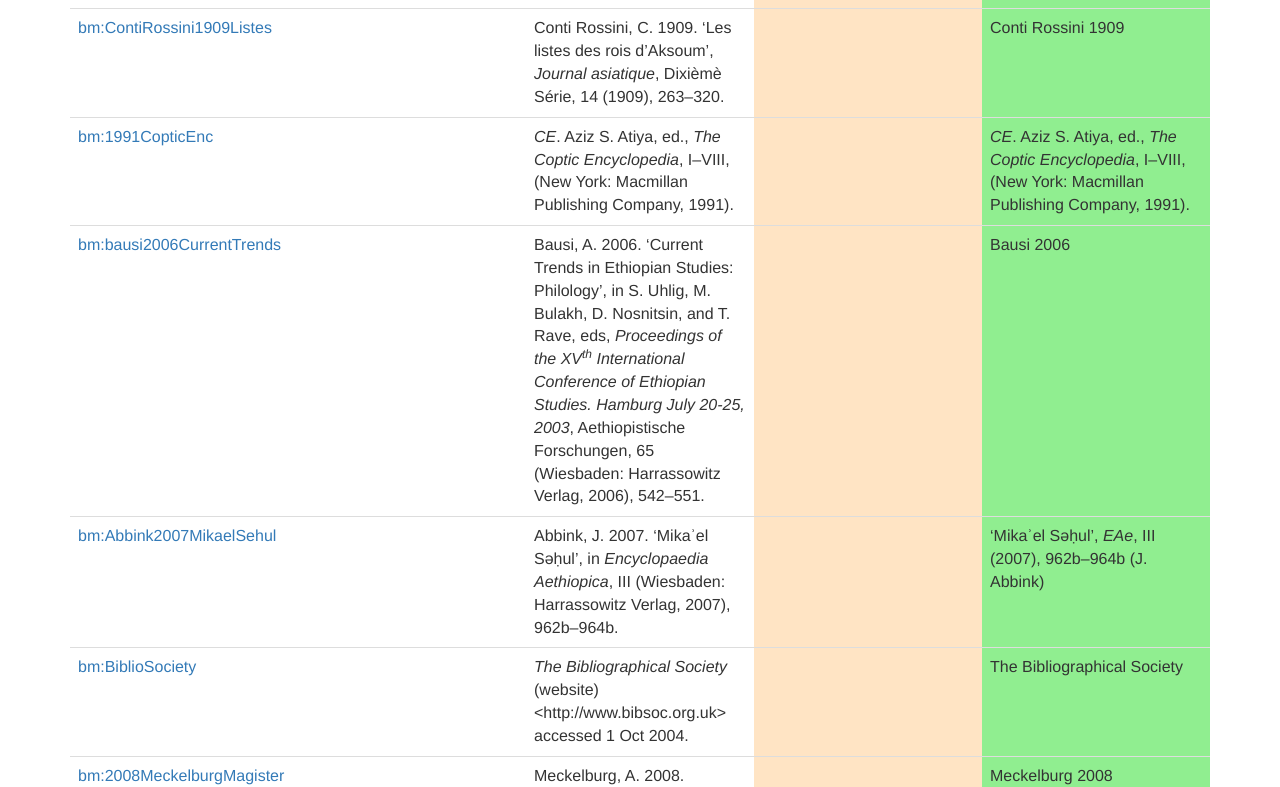
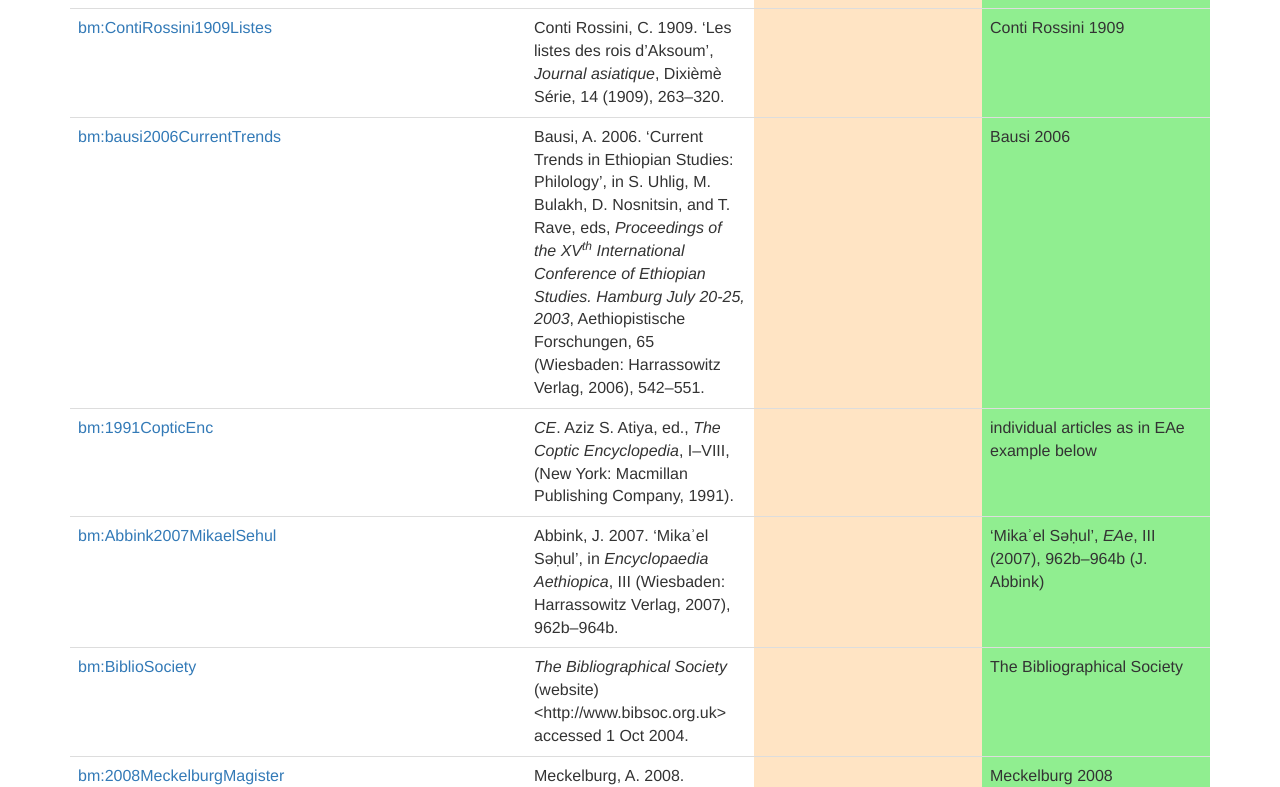
Before and after one commit to BetaMasaheft/bibliography, a plain HTML site: page index.html in a window 1280 px wide. Shown: the part 4523-5310 px from the top of the page. Drawn offline with nearby package versions, Linux system fonts and the light colour scheme; some packages are replaced by stand-ins of ours; no server answers; a script that the page names is missing.

Commit message:
moved entry

```diff
--- a/index.html
+++ b/index.html
@@ -441,22 +441,6 @@
                                 </tr>
                                 <tr>
                                     <td><a target="_blank"
-                                            href="https://www.zotero.org/groups/358366/ethiostudies/items/itemKey/IHXNTESD"
-                                                ><span class="zotID"
-                                        >bm:1991CopticEnc</span></a></td>
-                                    <td class="zotRef0"></td>
-                                    <td class="aethiopica"><em>CE</em>. Aziz S. Atiya, ed.,<em> The
-                                            Coptic Encyclopedia</em>, I–VIII, (New York: Macmillan
-                                        Publishing Company, 1991).</td>
-
-                                    <td class="zotCit"></td>
-                                    <td class="AeCit"><em>CE</em>. Aziz S. Atiya, ed.,<em> The
-                                        Coptic Encyclopedia</em>, I–VIII, (New York: Macmillan
-                                        Publishing Company, 1991).</td>
-
-                                </tr>
-                                <tr>
-                                    <td><a target="_blank"
                                             href="https://www.zotero.org/groups/358366/ethiostudies/items/itemKey/MM5H3MQZ"
                                                 ><span class="zotID"
                                                 >bm:bausi2006CurrentTrends</span></a></td>
@@ -471,6 +455,20 @@
                                     <td class="AeCit">Bausi 2006</td>
                                 </tr>
 
+                                <tr>
+                                    <td><a target="_blank"
+                                        href="https://www.zotero.org/groups/358366/ethiostudies/items/itemKey/IHXNTESD"
+                                        ><span class="zotID"
+                                            >bm:1991CopticEnc</span></a></td>
+                                    <td class="zotRef0"></td>
+                                    <td class="aethiopica"><em>CE</em>. Aziz S. Atiya, ed.,<em> The
+                                        Coptic Encyclopedia</em>, I–VIII, (New York: Macmillan
+                                        Publishing Company, 1991).</td>
+
+                                    <td class="zotCit"></td>
+                                    <td class="AeCit">individual articles as in EAe example below</td>
+
+                                </tr>
                                 <tr>
                                     <td><a target="_blank"
                                         href="https://www.zotero.org/groups/358366/ethiostudies/items/itemKey/FMBCQ2WF"
```
